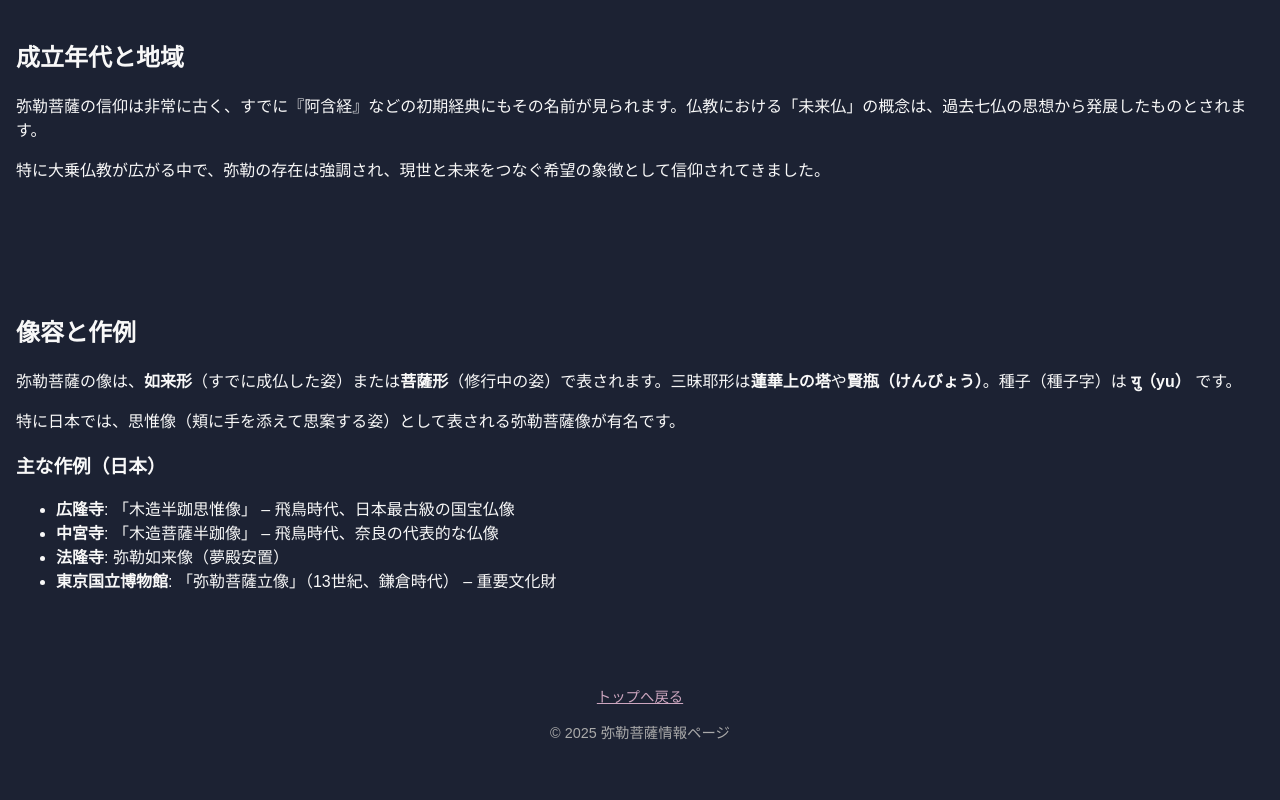
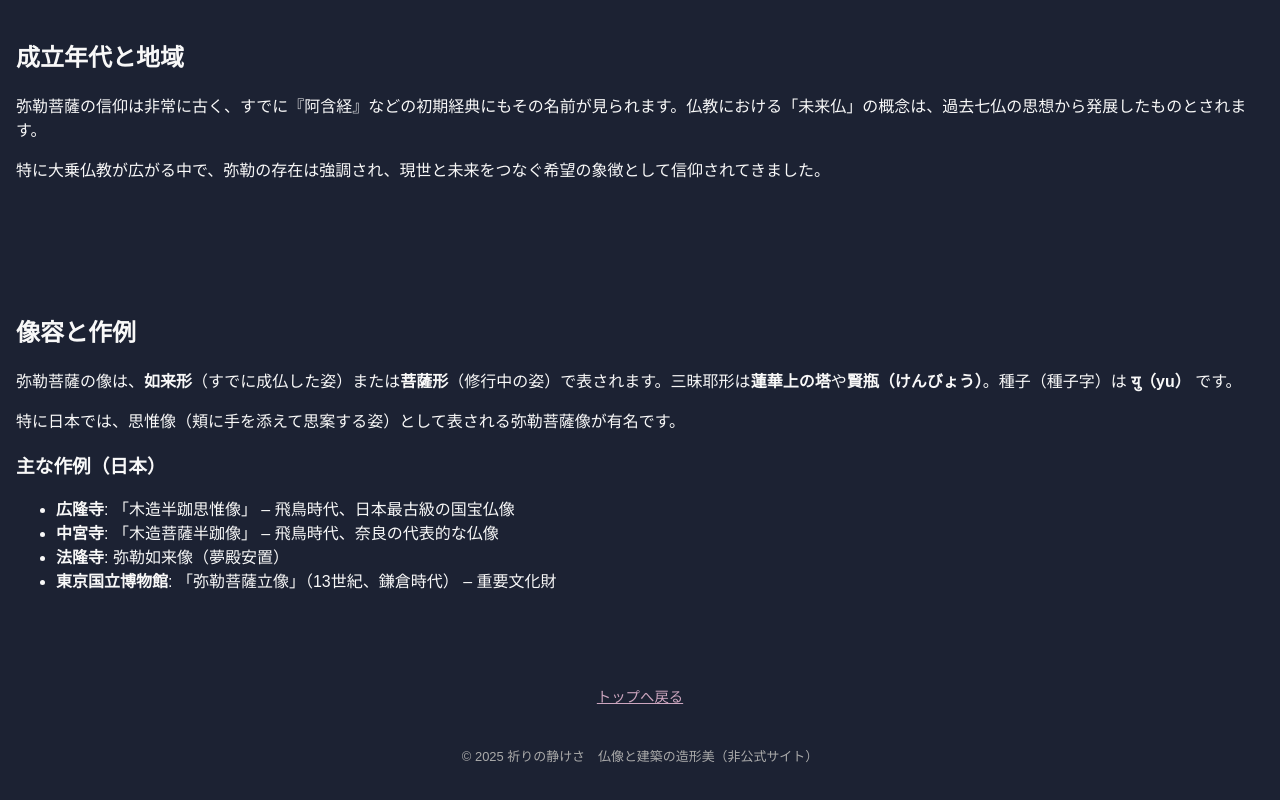
Before and after one commit to rinakido/butsuzo-html.ivy.github.io, a plain HTML site: page Mercy.html in a window 1280 px wide. Shown: the part 2281-3081 px from the top of the page. Before the commit the page ends 3051 px from the top, so only its background shows below. Drawn offline with Linux system fonts and the light colour scheme.

Commit message:
Update Mercy.html

```diff
--- a/Mercy.html
+++ b/Mercy.html
@@ -64,7 +64,10 @@
 
     <footer>
          <p><a href="index.html" style="color:#cca6bf; text-decoration: underline;">トップへ戻る</a></p>
-        <p>&copy; 2025 弥勒菩薩情報ページ</p>
+      <footer style="text-align: center; padding: 2em 1em; font-size: 0.9em; color: #aaa;">
+  © 2025 祈りの静けさ　仏像と建築の造形美（非公式サイト）
+</footer>
+
 
     </footer>
 
```
